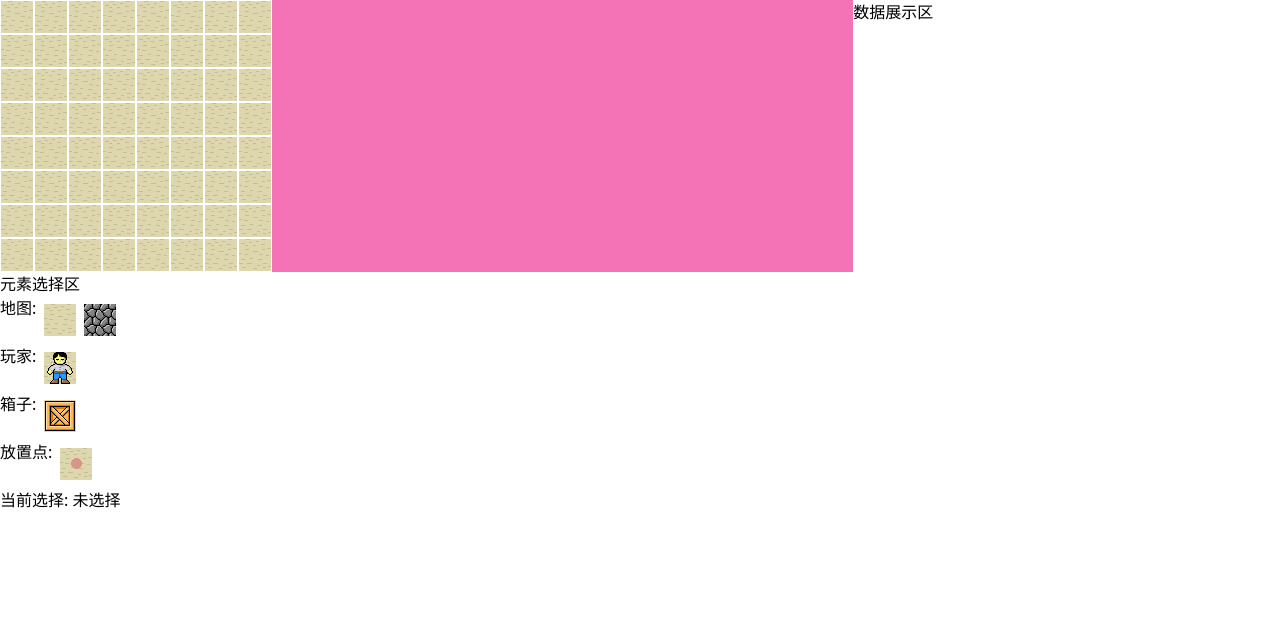
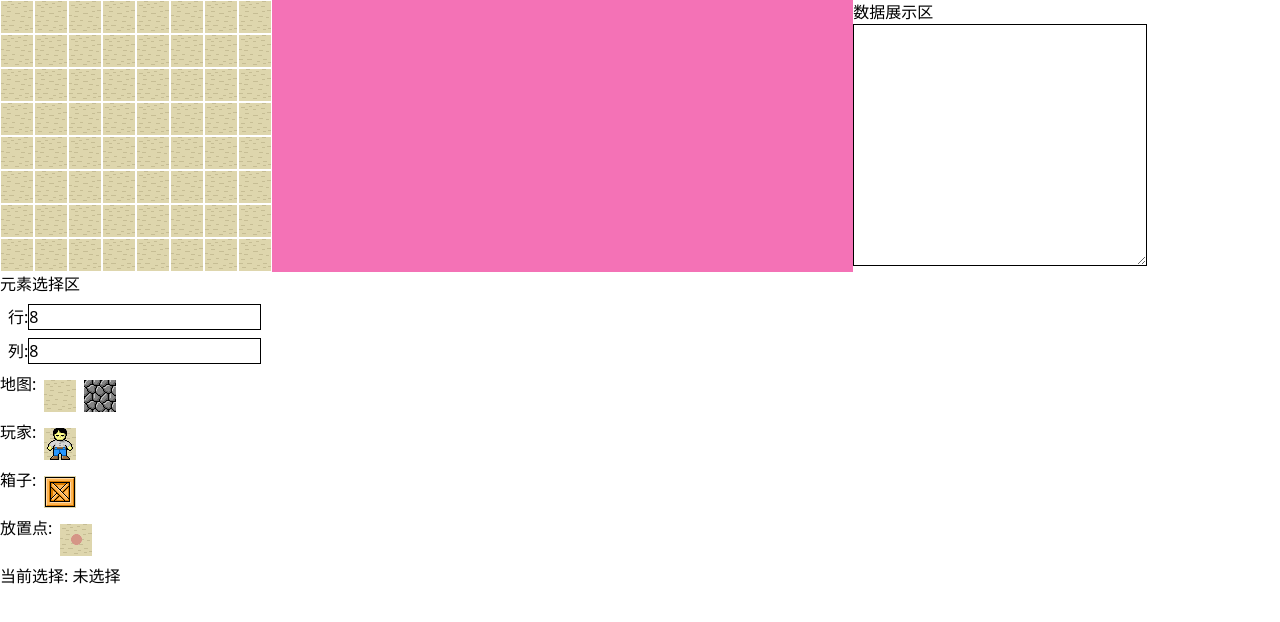
Before and after one commit to vampirewy/sokoban-react, a React (Vite) app: page /edit in a window 1280 px wide. Shown: the top 622 px of the page. Built offline with nearby package versions, Linux system fonts and the light colour scheme.

Commit message:
feat:添加修改行功能

```diff
--- a/src/components/edit/EditElementContainerView.tsx
+++ b/src/components/edit/EditElementContainerView.tsx
@@ -1,10 +1,10 @@
 import EditELementView from "@/components/edit/EditElementView";
 import { useEditElement } from "@/composables/edit/editElement";
 import { useEditMap } from "@/composables/edit/editMap";
-import { useEffect, useMemo } from "react";
+import { ChangeEvent, useEffect, useMemo } from "react";
 
 export default function EditElementView() {
-  const { initEditMap } = useEditMap();
+  const { initEditMap, updateMapRow, setCol, setRow, storeCol, storeRow, storeMap } = useEditMap();
   const {
     floorEditElement,
     wallEditElement,
@@ -19,14 +19,38 @@ export default function EditElementView() {
     return storeCurrentEditElement.name;
   }, [storeCurrentEditElement]);
 
+  function handleRow(e: ChangeEvent<HTMLInputElement>) {
+    console.log(e.target);
+    setRow(e.target.value);
+  }
+
+  function handleCol(e: ChangeEvent<HTMLInputElement>) {
+    setCol(e.target.value);
+  }
+
   useEffect(() => {
     initEditMap();
   }, []);
+
+  useEffect(() => {
+    if (!storeRow) return;
+    if (storeMap.length) {
+      updateMapRow();
+    }
+  }, [storeRow, storeMap]);
 
   return (
     <div>
       <h3>元素选择区</h3>
       {/* TODO: 添加行和列 */}
+      <div className="m-2">
+        行:
+        <input type="text" className="border border-black" value={storeRow} onChange={(e) => handleRow(e)} />
+      </div>
+      <div className="m-2">
+        列:
+        <input type="text" className="border border-black" value={storeCol} onChange={(e) => handleCol(e)} />
+      </div>
 
       <div className="flex space-x-2">
         <h3>地图:</h3>
--- /dev/null
+++ b/src/components/edit/EditShowData.tsx
@@ -0,0 +1,8 @@
+export default function EditShowDataView() {
+  return (
+    <div>
+      <h3>数据展示区</h3>
+      <textarea name="" id="" cols={30} rows={10} className="border border-black"></textarea>
+    </div>
+  );
+}
--- a/src/composables/edit/editMap.ts
+++ b/src/composables/edit/editMap.ts
@@ -1,22 +1,43 @@
-import { MapTile, selectEditMap, storeInitMap, storeSetFloorInMap, storeSetWallInMap } from "@/store/features/EditMap";
+import {
+  MapTile,
+  selectEditMap,
+  selectEditMapCol,
+  selectEditMapRow,
+  storeDecreaseMapRow,
+  storeIncreaseMapRow,
+  storeInitMap,
+  storeSetCol,
+  storeSetFloorInMap,
+  storeSetRow,
+  storeSetWallInMap,
+} from "@/store/features/EditMap";
 import { useAppDispatch, useAppSelector } from "@/store/useHooks";
 
 export function useEditMap() {
   const storeMap = useAppSelector(selectEditMap);
+  const storeRow = useAppSelector(selectEditMapRow);
+  const storeCol = useAppSelector(selectEditMapCol);
+
   const dispatch = useAppDispatch();
 
   function initEditMap() {
-    const row = 8;
-    const col = 8;
     const map = [];
-    for (let i = 0; i < row; i++) {
+    for (let i = 0; i < Number(storeRow); i++) {
       const cells = [];
-      for (let j = 0; j < col; j++) {
+      for (let j = 0; j < Number(storeCol); j++) {
         cells.push(MapTile.FLOOR);
       }
       map.push(cells);
     }
     dispatch(storeInitMap(map));
+  }
+
+  function setRow(row: string) {
+    dispatch(storeSetRow(row));
+  }
+
+  function setCol(col: string) {
+    dispatch(storeSetCol(col));
   }
 
   function updateFloorMap({ x, y }: { x: number; y: number }) {
@@ -27,10 +48,37 @@ export function useEditMap() {
     dispatch(storeSetWallInMap({ x, y }));
   }
 
+  function updateMapRow() {
+    const oldRow = storeMap.length;
+    const col = storeMap[0].length;
+
+    if (Number(storeRow) > oldRow) {
+      const diff = Number(storeRow) - oldRow;
+
+      for (let i = 0; i < diff; i++) {
+        dispatch(storeIncreaseMapRow(Array(col).fill(MapTile.FLOOR)));
+      }
+    } else if (Number(storeRow) < oldRow) {
+      const diff = oldRow - Number(storeRow);
+
+      dispatch(storeDecreaseMapRow(diff));
+    }
+  }
+
+  function updateMapCol() {
+    // TODO: 更新列
+  }
+
   return {
     storeMap,
+    storeCol,
+    storeRow,
     initEditMap,
+    setCol,
+    setRow,
     updateFloorMap,
     updateWallMap,
+    updateMapCol,
+    updateMapRow,
   };
 }
--- a/src/store/features/EditMap.ts
+++ b/src/store/features/EditMap.ts
@@ -10,10 +10,14 @@ export type Map = MapTile[][];
 
 interface EditMapState {
   map: Map;
+  row: string;
+  col: string;
 }
 
 const initialState: EditMapState = {
   map: [],
+  row: "8",
+  col: "8",
 };
 
 const EditMapReducer = createSlice({
@@ -29,11 +33,35 @@ const EditMapReducer = createSlice({
     storeSetFloorInMap: (state, action: PayloadAction<{ x: number; y: number }>) => {
       state.map[action.payload.y][action.payload.x] = MapTile.FLOOR;
     },
+    storeSetRow: (state, action: PayloadAction<string>) => {
+      state.row = action.payload;
+    },
+    storeSetCol: (state, action: PayloadAction<string>) => {
+      state.col = action.payload;
+    },
+    storeIncreaseMapRow: (state, action: PayloadAction<MapTile[]>) => {
+      state.map.push(action.payload);
+    },
+    storeDecreaseMapRow: (state, action: PayloadAction<number>) => {
+      state.map.splice(state.map.length - action.payload, state.map.length);
+    },
   },
 });
 
-export const selectEditMap = (state: RootState): Map => state.editMap.map;
+export const selectEditMap = (state: RootState) => state.editMap.map;
 
-export const { storeSetWallInMap, storeSetFloorInMap, storeInitMap } = EditMapReducer.actions;
+export const selectEditMapRow = (state: RootState) => state.editMap.row;
+
+export const selectEditMapCol = (state: RootState) => state.editMap.col;
+
+export const {
+  storeSetWallInMap,
+  storeSetFloorInMap,
+  storeInitMap,
+  storeSetCol,
+  storeSetRow,
+  storeIncreaseMapRow,
+  storeDecreaseMapRow,
+} = EditMapReducer.actions;
 
 export default EditMapReducer.reducer;
--- a/src/views/Edit.tsx
+++ b/src/views/Edit.tsx
@@ -2,6 +2,7 @@ import EditCargosView from "@/components/edit/EditCargos";
 import EditElementContainerView from "@/components/edit/EditElementContainerView";
 import EditMapView from "@/components/edit/EditMap";
 import { EditPlayerView } from "@/components/edit/EditPlayer";
+import EditShowDataView from "@/components/edit/EditShowData";
 import EditTargetView from "@/components/edit/EditTargets";
 import { useEditCargo } from "@/composables/edit/editCargo";
 import { useEditTarget } from "@/composables/edit/editTarget";
@@ -15,6 +16,7 @@ export default function EditView() {
       <div className="flex">
         <div className=" w-4/6 bg-pink-400">
           <EditMapView></EditMapView>
+
           <EditPlayerView></EditPlayerView>
 
           {storeCargos.map((cargo) => (
@@ -25,7 +27,7 @@ export default function EditView() {
             <EditTargetView key={target.id} target={target}></EditTargetView>
           ))}
         </div>
-        <div>数据展示区</div>
+        <EditShowDataView></EditShowDataView>
       </div>
       <EditElementContainerView></EditElementContainerView>
     </div>
```
Also changed, not shown: 1 other file (tests, documents, lock files or other folders).
